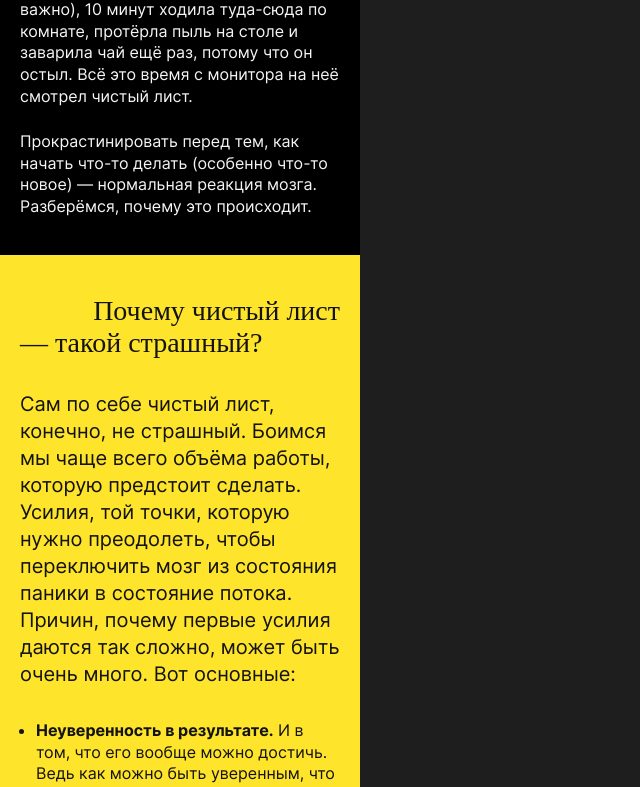
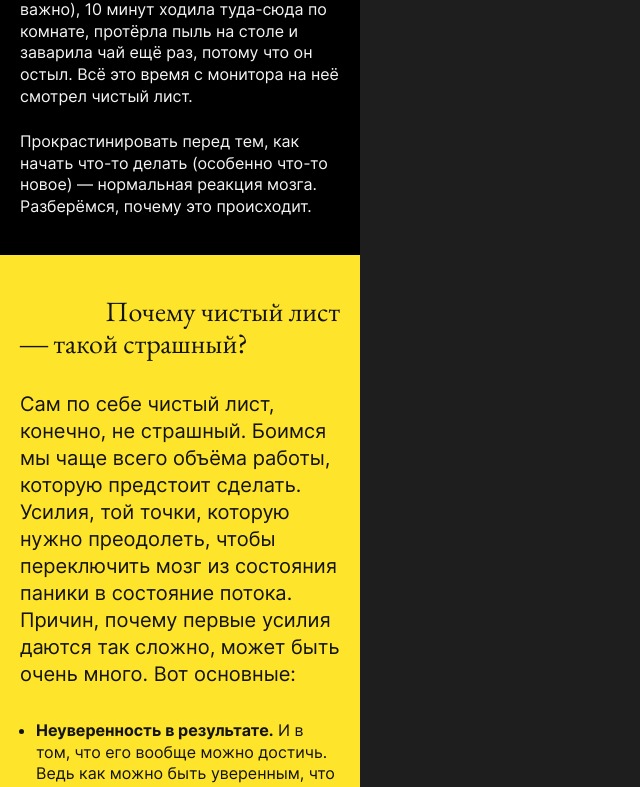
Before and after one commit to Margaroth/s-chistogo-lista, a plain HTML site: page index.html in a window 1280 px wide. Shown: the part 626-1413 px from the top of the page, without its empty margins (0-640 px from the left). Drawn offline with Linux system fonts and the light colour scheme.

Commit message:
fonts new

```diff
--- a/fonts/fonts.css
+++ b/fonts/fonts.css
@@ -1,5 +1,5 @@
 @font-face {
-    font-family: 'Ebgaramond';
+    font-family: 'EB Garamond';
     font-style: normal;
     font-display: swap;
     src:
@@ -9,7 +9,7 @@
 }
 
 @font-face {
-    font-family: 'Ebgaramond';
+    font-family: 'EB Garamond';
     font-weight: bold;
     font-display: swap;
     src:
```
